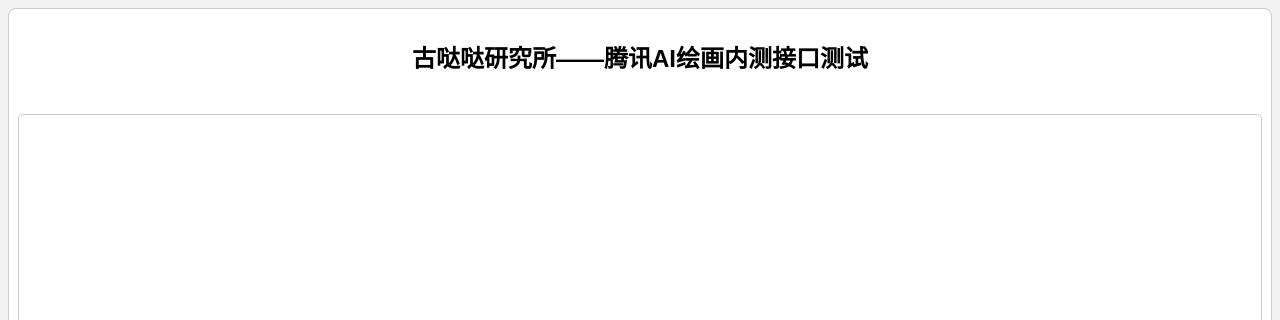
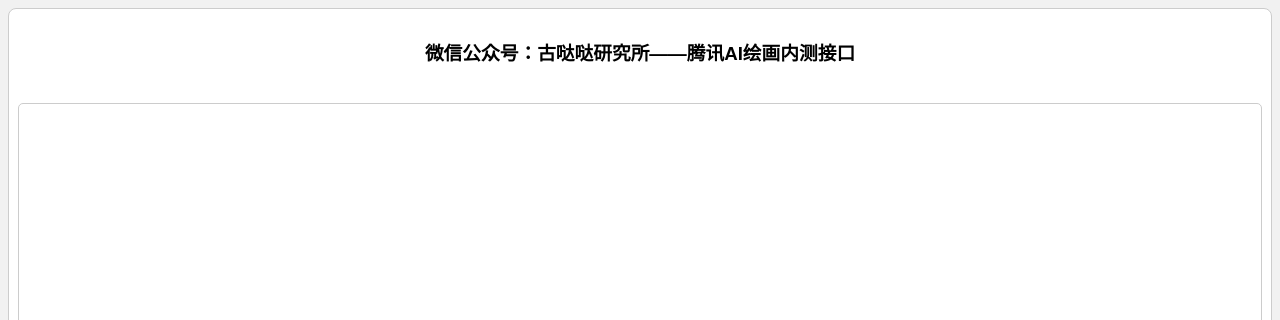
Before and after one commit to vawterdada/tx-ai-test, a website: page index.html in a window 1280 px wide. Shown: the top 320 px of the page. Drawn offline with Linux system fonts and the light colour scheme.

Commit message:
Update index.html

```diff
--- a/index.html
+++ b/index.html
@@ -2,7 +2,7 @@
 <!DOCTYPE html>
 <html>
   <head>
-    <title>古哒哒研究所——腾讯AI绘画内测接口</title>
+    <title>微信公众号：古哒哒研究所——腾讯AI绘画内测接口</title>
     <meta name="viewport" content="width=device-width, initial-scale=1.0">
     <style>
       body {
@@ -114,7 +114,7 @@
   </head>
   <body>
     <div class="chat-container">
-      <h2>古哒哒研究所——腾讯AI绘画内测接口测试</h2>
+      <h3>微信公众号：古哒哒研究所——腾讯AI绘画内测接口</h3>
       <div id="resultImageContainer">
         <img id="resultImage" src="" alt="生成的图片">
       </div>
```
